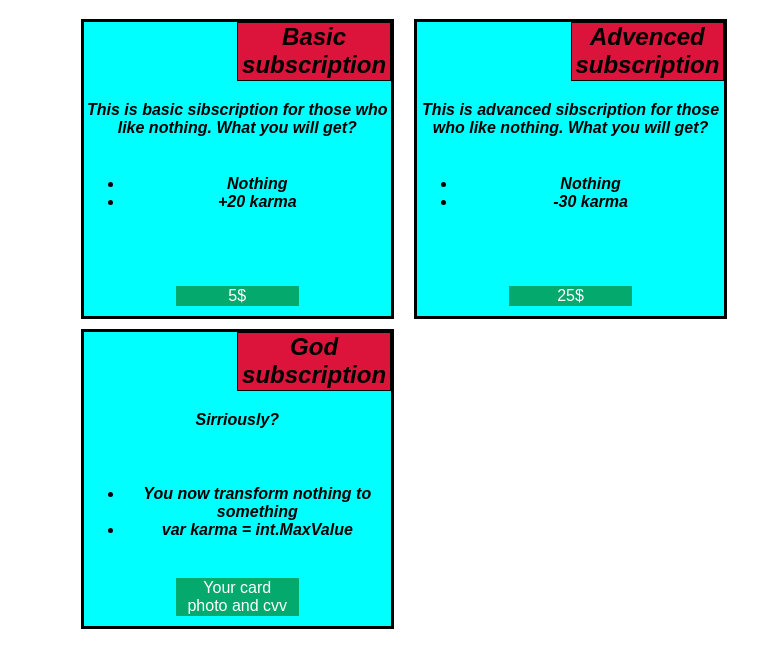
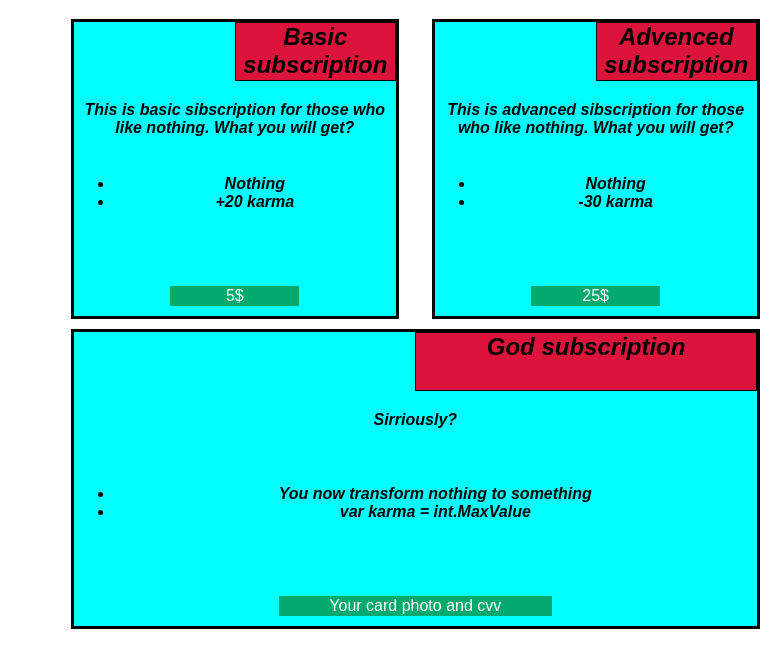
Before and after one commit to Andrey-Chekotovsky/module-2, a plain HTML site: page index.html in a window 768 px wide. Shown: the part 61-728 px from the top of the page. Drawn offline with Linux system fonts and the light colour scheme.

Commit message:
Fixed dezign

```diff
--- a/index.html
+++ b/index.html
@@ -33,7 +33,7 @@
                 <button>25$</button>
             </section>
 
-            <section class="col-lg-1 col-mg-1 col-sg-1">
+            <section class="col-lg-1 col-mg-2 col-sg-1">
                 <h2>God subscription</h2>
                 <article>
                     <p>Sirriously?</p>
--- a/mod2/css/mycss.css
+++ b/mod2/css/mycss.css
@@ -74,9 +74,11 @@ section > article {
 
 @media (min-width: 768px) and (max-width: 991px) {
     .col-mg-1 {
-        width: 41.66%;
-        margin-right: 10px;
-        margin-left: 10px;
+        width: 43.66%;
+        margin-right: 4.33%;
+    }
+    .col-mg-2 {
+        width: 91.66%;
     }
 }
 
```
